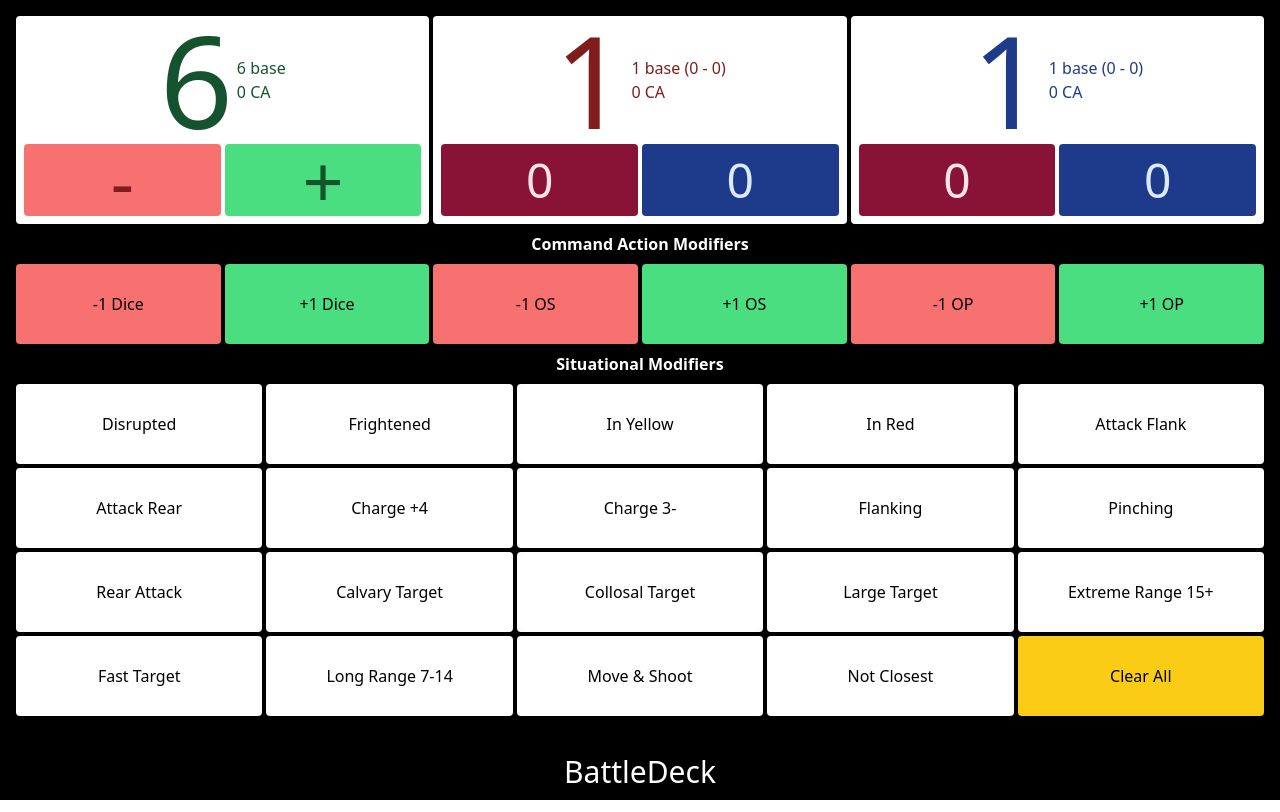
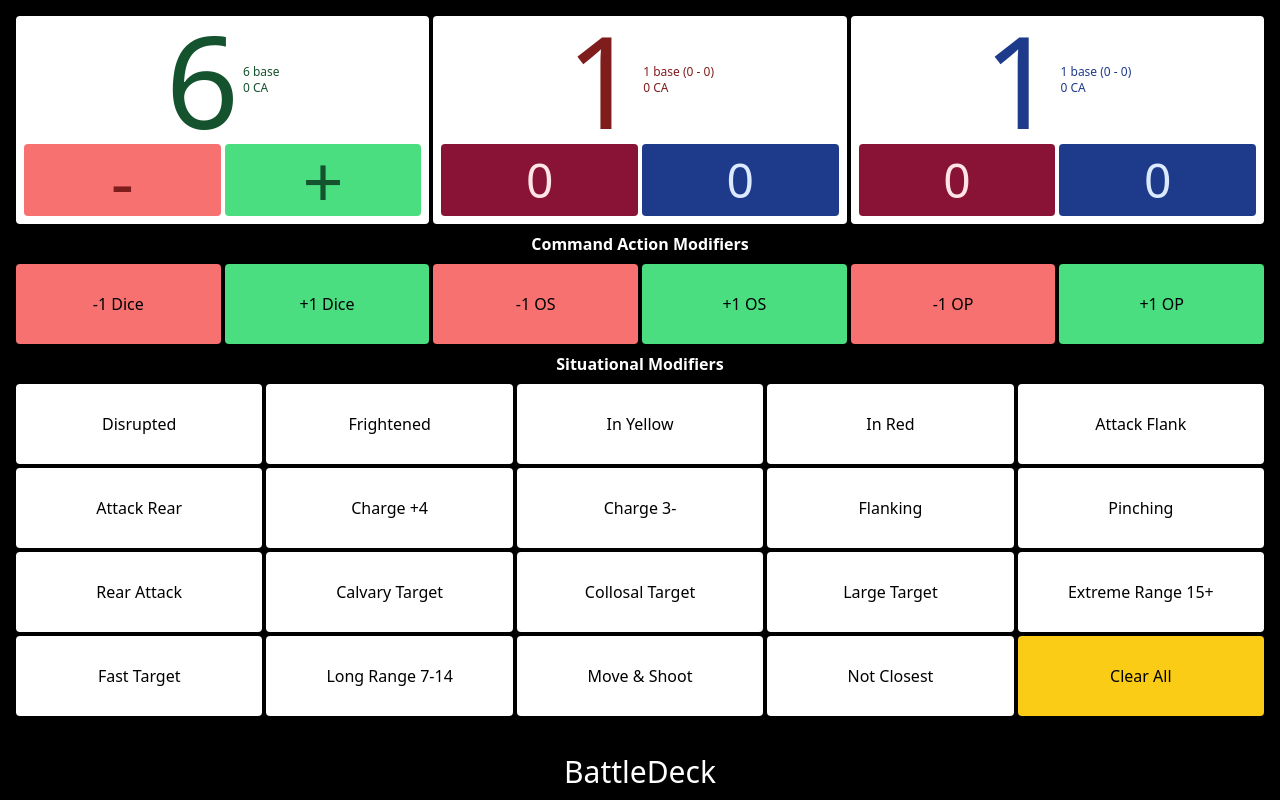
Before and after one commit to peterclark/battledeck, a React (Vite) app: page / in a window 1280 px wide. Built offline with nearby package versions, Linux system fonts and the light colour scheme.

Commit message:
frightened

```diff
--- a/src/App.jsx
+++ b/src/App.jsx
@@ -81,7 +81,9 @@ const App = () => {
   };
 
   useUpdateEffect(() => handleAddModifiers(disrupted ? [-1, -1, -1] : [1,1,1]) , [disrupted]);
-  // useMemo(() => handleAddModifiers(frightened ? [-1, -1, -1] : [1,1,1]) , [frightened]);
+  useUpdateEffect(() => {
+    setCommandActionModifiers([0,0,0]);
+  }, [frightened]);
   useUpdateEffect(() => handleAddModifiers(inTheYellow ? [-1, 0, 0] : [1,0,0]) , [inTheYellow]);
   useUpdateEffect(() => handleAddModifiers(inTheRed ? [-2,0,0] : [2,0,0]) , [inTheRed]);
   useUpdateEffect(() => handleAddModifiers(attackingToFlank ? [1,0,0,] : [-1,0,0]) , [attackingToFlank]);
@@ -154,7 +156,7 @@ const App = () => {
         <div className="Dice flex-1 flex flex-col items-center justify-between bg-white rounded">
           <span className="text-green-900 flex gap-1">
             {diceToRoll}
-            <div className="flex flex-col text-base justify-center">
+            <div className="flex flex-col text-xs justify-center">
               <span>{baseDice} base</span>
               <span>{caDice > 0 ? "+" : ""}{caDice} CA</span>
               {disrupted ? <span>-1 Disrupted</span> : null}
@@ -168,7 +170,7 @@ const App = () => {
         <div className="RollToHit flex-1 flex flex-col items-center justify-between bg-white rounded">
           <span className="text-red-900 flex gap-1">
             {rollToHit}
-            <div className="flex flex-col text-base justify-center">
+            <div className="flex flex-col text-xs justify-center">
               <span>{rollToHit} base ({offensiveSkill} - {defensiveSkill})</span>
               <span>{caOffensiveSkill > 0 ? "+" : ""}{caOffensiveSkill} CA</span>
               {disrupted ? <span>-1 Disrupted</span> : null}
@@ -182,7 +184,7 @@ const App = () => {
         <div className="RollToWound flex-1 flex flex-col items-center justify-between bg-white rounded">
           <div className="text-blue-900 flex gap-1">
             {rollToWound}
-            <div className="flex flex-col text-base justify-center">
+            <div className="flex flex-col text-xs justify-center">
               <span>{rollToWound} base ({offensivePower} - {defensivePower})</span>
               <span>{caOffensivePower > 0 ? "+" : ""}{caOffensivePower} CA</span>
               {disrupted ? <span>-1 Disrupted</span> : null}
@@ -196,12 +198,12 @@ const App = () => {
       </div>
       <div className="text-white font-bold flex justify-center">Command Action Modifiers</div>
       <div className="CommandActionModifiers flex h-20 gap-1 mx-4 min-h-20">
-        <button className="Plus1 flex-1 bg-red-400 rounded" onClick={() => setCommandActionModifiers(([d, ...rest]) => ([d - 1, ...rest]))}>-1 Dice</button>
-        <button className="Plus1 flex-1 bg-green-400 rounded" onClick={() => setCommandActionModifiers(([d, ...rest]) => ([d + 1, ...rest]))}>+1 Dice</button>
-        <button className="Plus1 flex-1 bg-red-400 rounded" onClick={() => setCommandActionModifiers(([d, os, ...rest]) => ([d, os - 1, ...rest]))}>-1 OS</button>
-        <button className="Plus1 flex-1 bg-green-400 rounded" onClick={() => setCommandActionModifiers(([d, os, ...rest]) => ([d, os + 1, ...rest]))}>+1 OS</button>
-        <button className="Plus1 flex-1 bg-red-400 rounded" onClick={() => setCommandActionModifiers(([d, os, op, ...rest]) => ([d, os, op - 1, ...rest]))}>-1 OP</button>
-        <button className="Plus1 flex-1 bg-green-400 rounded" onClick={() => setCommandActionModifiers(([d, os, op, ...rest]) => ([d, os, op + 1, ...rest]))}>+1 OP</button>
+        <button className={className("Plus1 flex-1 bg-red-400 rounded", { "opacity-50": frightened })} onClick={() => setCommandActionModifiers(([d, ...rest]) => ([d - 1, ...rest]))} disabled={frightened}>-1 Dice</button>
+        <button className={className("Plus1 flex-1 bg-green-400 rounded", { "opacity-50": frightened })} onClick={() => setCommandActionModifiers(([d, ...rest]) => ([d + 1, ...rest]))} disabled={frightened}>+1 Dice</button>
+        <button className={className("Plus1 flex-1 bg-red-400 rounded", { "opacity-50": frightened })} onClick={() => setCommandActionModifiers(([d, os, ...rest]) => ([d, os - 1, ...rest]))} disabled={frightened}>-1 OS</button>
+        <button className={className("Plus1 flex-1 bg-green-400 rounded", { "opacity-50": frightened })} onClick={() => setCommandActionModifiers(([d, os, ...rest]) => ([d, os + 1, ...rest]))} disabled={frightened}>+1 OS</button>
+        <button className={className("Plus1 flex-1 bg-red-400 rounded", { "opacity-50": frightened })} onClick={() => setCommandActionModifiers(([d, os, op, ...rest]) => ([d, os, op - 1, ...rest]))} disabled={frightened}>-1 OP</button>
+        <button className={className("Plus1 flex-1 bg-green-400 rounded", { "opacity-50": frightened })} onClick={() => setCommandActionModifiers(([d, os, op, ...rest]) => ([d, os, op + 1, ...rest]))} disabled={frightened}>+1 OP</button>
       </div>
       <div className="text-white font-bold flex justify-center">Situational Modifiers</div>
       <div className="SituationalModifiers mx-4 flex flex-col flex-1 gap-1">
```
